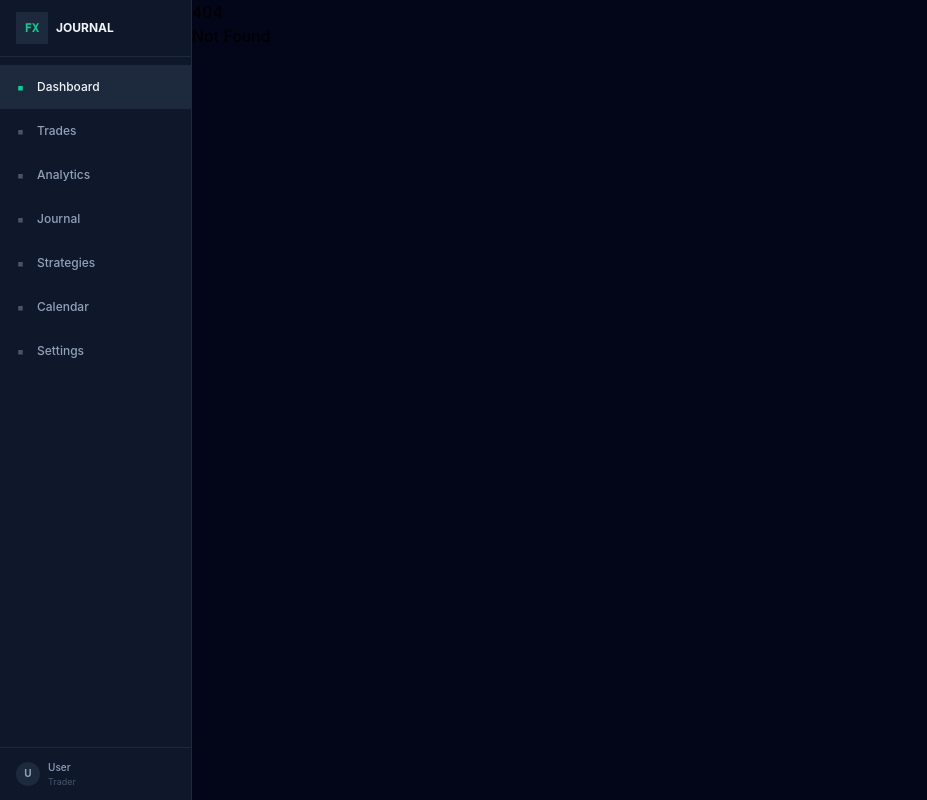
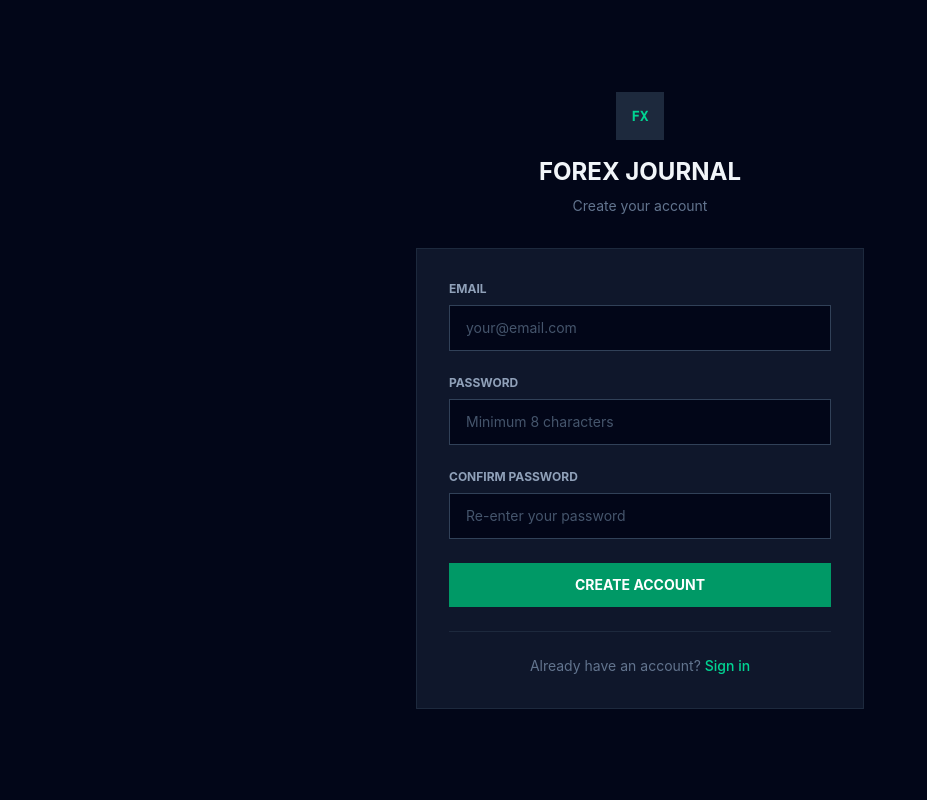
Before and after one commit to RaihanStark/trade-journal, a SvelteKit app in the folder web/: page /register in a window 1280 px wide. Before the commit this address had no page. Shown: the whole page, without its empty margins (0-927 px from the left). Built offline with nearby package versions, Linux system fonts and the light colour scheme.

Commit message:
Refactor layout structure by separating app and auth routes, and implement login and registration pages with form handling.

```diff
--- /dev/null
+++ b/web/src/routes/(app)/+layout.svelte
@@ -0,0 +1,12 @@
+<script lang="ts">
+	import Sidebar from '$lib/components/Sidebar.svelte';
+
+	let { children } = $props();
+</script>
+
+<div class="flex h-screen overflow-hidden bg-slate-950">
+	<Sidebar />
+	<main class="flex-1 overflow-hidden">
+		{@render children()}
+	</main>
+</div>
--- /dev/null
+++ b/web/src/routes/(auth)/+layout.svelte
@@ -0,0 +1,7 @@
+<script lang="ts">
+	let { children } = $props();
+</script>
+
+<div class="h-screen bg-slate-950">
+	{@render children()}
+</div>
--- /dev/null
+++ b/web/src/routes/(auth)/login/+page.svelte
@@ -0,0 +1,103 @@
+<script lang="ts">
+	let email = $state('');
+	let password = $state('');
+	let error = $state('');
+	let isLoading = $state(false);
+
+	async function handleSubmit(e: Event) {
+		e.preventDefault();
+		error = '';
+		isLoading = true;
+
+		// TODO: Implement actual authentication
+		try {
+			// Simulate API call
+			await new Promise((resolve) => setTimeout(resolve, 1000));
+
+			// For now, just log the credentials
+			console.log('Login attempt:', { email, password });
+
+			// Redirect to dashboard after successful login
+			// window.location.href = '/';
+		} catch (err) {
+			error = 'Invalid email or password';
+		} finally {
+			isLoading = false;
+		}
+	}
+</script>
+
+<div class="flex h-full items-center justify-center bg-slate-950">
+	<div class="w-full max-w-md">
+		<!-- Header -->
+		<div class="mb-8 text-center">
+			<div class="mb-4 flex justify-center">
+				<div class="flex h-12 w-12 items-center justify-center bg-slate-800 font-mono text-sm font-bold text-emerald-400">
+					FX
+				</div>
+			</div>
+			<h1 class="mb-2 text-2xl font-bold text-slate-100">FOREX JOURNAL</h1>
+			<p class="text-sm text-slate-500">Sign in to your account</p>
+		</div>
+
+		<!-- Login Form -->
+		<div class="border border-slate-800 bg-slate-900 p-8">
+			<form onsubmit={handleSubmit} class="space-y-6">
+				{#if error}
+					<div class="border border-red-800 bg-red-900/20 px-4 py-3 text-sm text-red-400">
+						{error}
+					</div>
+				{/if}
+
+				<!-- Email Field -->
+				<div>
+					<label for="email" class="mb-2 block text-xs font-bold uppercase text-slate-400">
+						Email
+					</label>
+					<input
+						type="email"
+						id="email"
+						bind:value={email}
+						required
+						class="w-full border border-slate-700 bg-slate-950 px-4 py-3 text-sm text-slate-100 transition-colors placeholder:text-slate-600 focus:border-emerald-500 focus:outline-none"
+						placeholder="your@email.com"
+					/>
+				</div>
+
+				<!-- Password Field -->
+				<div>
+					<label for="password" class="mb-2 block text-xs font-bold uppercase text-slate-400">
+						Password
+					</label>
+					<input
+						type="password"
+						id="password"
+						bind:value={password}
+						required
+						class="w-full border border-slate-700 bg-slate-950 px-4 py-3 text-sm text-slate-100 transition-colors placeholder:text-slate-600 focus:border-emerald-500 focus:outline-none"
+						placeholder="Enter your password"
+					/>
+				</div>
+
+				<!-- Submit Button -->
+				<button
+					type="submit"
+					disabled={isLoading}
+					class="w-full bg-emerald-600 px-4 py-3 text-sm font-bold uppercase text-white transition-colors hover:bg-emerald-700 disabled:cursor-not-allowed disabled:opacity-50"
+				>
+					{isLoading ? 'Signing in...' : 'Sign In'}
+				</button>
+			</form>
+
+			<!-- Register Link -->
+			<div class="mt-6 border-t border-slate-800 pt-6 text-center">
+				<p class="text-sm text-slate-500">
+					Don't have an account?
+					<a href="/register" class="font-medium text-emerald-400 hover:text-emerald-300">
+						Create one
+					</a>
+				</p>
+			</div>
+		</div>
+	</div>
+</div>
--- /dev/null
+++ b/web/src/routes/(auth)/register/+page.svelte
@@ -0,0 +1,134 @@
+<script lang="ts">
+	let email = $state('');
+	let password = $state('');
+	let confirmPassword = $state('');
+	let error = $state('');
+	let isLoading = $state(false);
+
+	async function handleSubmit(e: Event) {
+		e.preventDefault();
+		error = '';
+
+		// Validate passwords match
+		if (password !== confirmPassword) {
+			error = 'Passwords do not match';
+			return;
+		}
+
+		// Validate password length
+		if (password.length < 8) {
+			error = 'Password must be at least 8 characters';
+			return;
+		}
+
+		isLoading = true;
+
+		// TODO: Implement actual registration
+		try {
+			// Simulate API call
+			await new Promise((resolve) => setTimeout(resolve, 1000));
+
+			// For now, just log the registration data
+			console.log('Registration attempt:', { email, password });
+
+			// Redirect to login after successful registration
+			// window.location.href = '/login';
+		} catch (err) {
+			error = 'Registration failed. Please try again.';
+		} finally {
+			isLoading = false;
+		}
+	}
+</script>
+
+<div class="flex h-full items-center justify-center bg-slate-950">
+	<div class="w-full max-w-md">
+		<!-- Header -->
+		<div class="mb-8 text-center">
+			<div class="mb-4 flex justify-center">
+				<div class="flex h-12 w-12 items-center justify-center bg-slate-800 font-mono text-sm font-bold text-emerald-400">
+					FX
+				</div>
+			</div>
+			<h1 class="mb-2 text-2xl font-bold text-slate-100">FOREX JOURNAL</h1>
+			<p class="text-sm text-slate-500">Create your account</p>
+		</div>
+
+		<!-- Register Form -->
+		<div class="border border-slate-800 bg-slate-900 p-8">
+			<form onsubmit={handleSubmit} class="space-y-6">
+				{#if error}
+					<div class="border border-red-800 bg-red-900/20 px-4 py-3 text-sm text-red-400">
+						{error}
+					</div>
+				{/if}
+
+				<!-- Email Field -->
+				<div>
+					<label for="email" class="mb-2 block text-xs font-bold uppercase text-slate-400">
+						Email
+					</label>
+					<input
+						type="email"
+						id="email"
+						bind:value={email}
+						required
+						class="w-full border border-slate-700 bg-slate-950 px-4 py-3 text-sm text-slate-100 transition-colors placeholder:text-slate-600 focus:border-emerald-500 focus:outline-none"
+						placeholder="your@email.com"
+					/>
+				</div>
+
+				<!-- Password Field -->
+				<div>
+					<label for="password" class="mb-2 block text-xs font-bold uppercase text-slate-400">
+						Password
+					</label>
+					<input
+						type="password"
+						id="password"
+						bind:value={password}
+						required
+						minlength="8"
+						class="w-full border border-slate-700 bg-slate-950 px-4 py-3 text-sm text-slate-100 transition-colors placeholder:text-slate-600 focus:border-emerald-500 focus:outline-none"
+						placeholder="Minimum 8 characters"
+					/>
+				</div>
+
+				<!-- Confirm Password Field -->
+				<div>
+					<label for="confirm-password" class="mb-2 block text-xs font-bold uppercase text-slate-400">
+						Confirm Password
+					</label>
+					<input
+						type="password"
+						id="confirm-password"
+						bind:value={confirmPassword}
+						required
+						minlength="8"
+						class="w-full border border-slate-700 bg-slate-950 px-4 py-3 text-sm text-slate-100 transition-colors placeholder:text-slate-600 focus:border-emerald-500 focus:outline-none"
+						placeholder="Re-enter your password"
+					/>
+				</div>
+
+				<!-- Submit Button -->
+				<button
+					type="submit"
+					disabled={isLoading}
+					class="w-full bg-emerald-600 px-4 py-3 text-sm font-bold uppercase text-white transition-colors hover:bg-emerald-700 disabled:cursor-not-allowed disabled:opacity-50"
+				>
+					{isLoading ? 'Creating account...' : 'Create Account'}
+				</button>
+			</form>
+
+			<!-- Login Link -->
+			<div class="mt-6 border-t border-slate-800 pt-6 text-center">
+				<p class="text-sm text-slate-500">
+					Already have an account?
+					<a href="/login" class="font-medium text-emerald-400 hover:text-emerald-300">
+						Sign in
+					</a>
+				</p>
+			</div>
+		</div>
+	</div>
+</div>
--- a/web/src/routes/+layout.svelte
+++ b/web/src/routes/+layout.svelte
@@ -1,7 +1,6 @@
 <script lang="ts">
 	import '../app.css';
 	import favicon from '$lib/assets/favicon.svg';
-	import Sidebar from '$lib/components/Sidebar.svelte';
 
 	let { children } = $props();
 </script>
@@ -10,9 +9,4 @@
 	<link rel="icon" href={favicon} />
 </svelte:head>
 
-<div class="flex h-screen overflow-hidden bg-slate-950">
-	<Sidebar />
-	<main class="flex-1 overflow-hidden">
-		{@render children()}
-	</main>
-</div>
+{@render children()}
```
Also changed, not shown: web/src/routes/(app)/+page.svelte (renamed from web/src/routes/+page.svelte).
